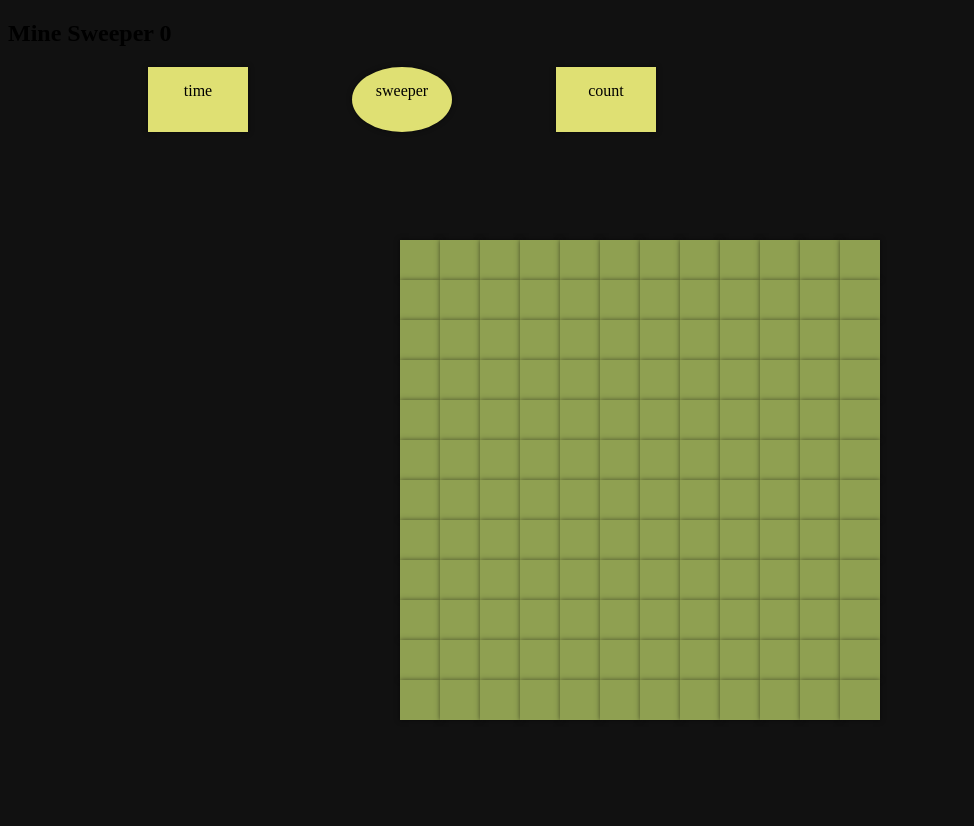
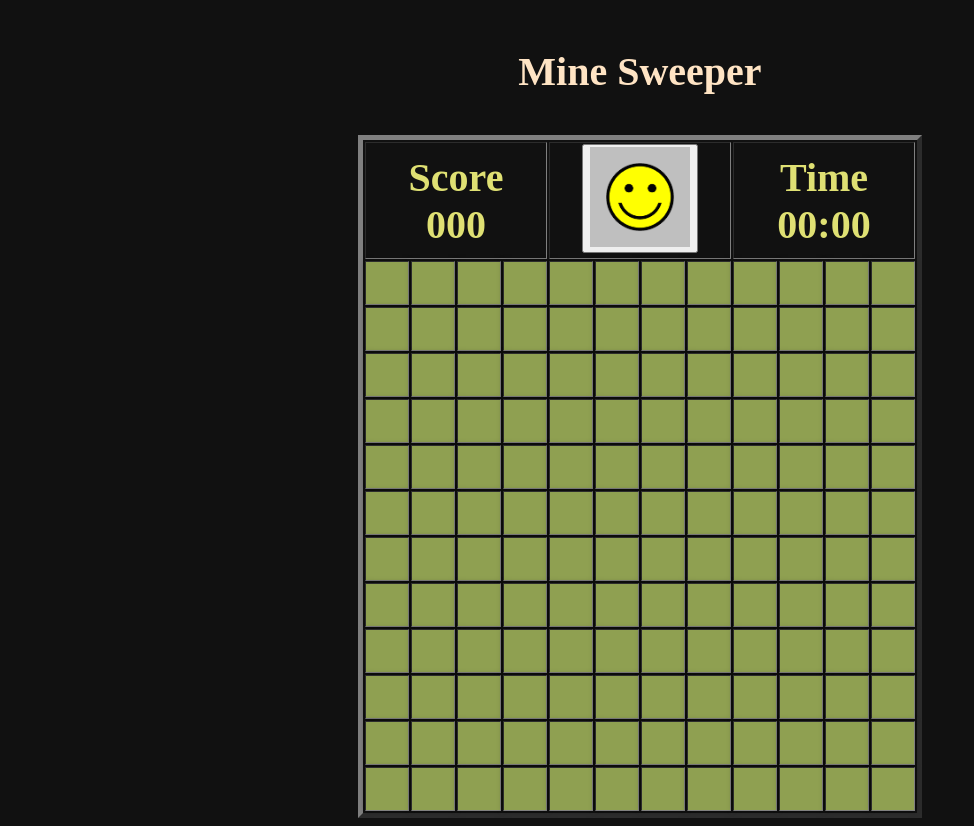
Before and after one commit to itsikco/sprint1, a plain HTML site: page index.html in a window 1280 px wide. Shown: the whole page, without its empty margins (0-974 px from the left). Before the commit the page ends 800 px from the top, so only its background shows below. Drawn offline with Linux system fonts and the light colour scheme.

Commit message:
Add files via upload

```diff
--- a/css/main.css
+++ b/css/main.css
@@ -1,17 +1,34 @@
-.game-header li {
-  list-style-type: none;
-  height: 35px;
-  width: 70px;
-  background-color: #dfe073;
- margin-left: 100px;
-  padding: 15px;
-  display: inline-block;
+table {
+  margin: auto;
+}
+
+.head {
+  font-size: 40px;
+  margin: auto;
   text-align: center;
-  box-shadow: 0 0 5px rgba(0, 0, 0, 0.5);
+  color: bisque;
+  padding: 40px;
+}
 
+th {
+  height: 40px;
+  color: #dfe073;
+  text-align: center;
+  font-size: 40px;
+  margin: auto;
 }
-.sweeper {
-  border-radius: 50%;
+
+img {
+  width: 100px;
+  height: 100px;
+}
+
+button:hover {
+  background-color: rgb(241, 229, 48);
+  cursor: pointer;
+}
+button.selected {
+  background: rgb(236, 138, 9);
 }
 
 body {
@@ -25,6 +42,7 @@ body {
   left: 50%;
   transform: translate(-50%, -50%);
 }
+
 .field-cell {
   display: flex;
 }
@@ -32,16 +50,16 @@ body {
 .cell {
   width: 40px;
   height: 40px;
-  background: linear-gradient(to top, rgb(143, 160, 81), rgb(143, 160, 81),  rgb(143, 160, 81), rgb(143, 160, 81), rgb(143, 160, 81), rgb(143, 160, 81), rgb(143, 160, 81));
+  background: linear-gradient(to top, rgb(143, 160, 81), rgb(143, 160, 81), rgb(143, 160, 81), rgb(143, 160, 81), rgb(143, 160, 81), rgb(143, 160, 81), rgb(143, 160, 81));
   box-shadow: 0 0 5px rgba(0, 0, 0, 0.5);
   cursor: pointer;
+}
 
+.cell:hover {
+  background: linear-gradient(to top, #074e25, rgb(143, 202, 146), rgb(183, 235, 149));
+}
 
-}
-.cell:hover {
-  background: linear-gradient(to top,  #074e25, rgb(143, 202, 146), rgb(183, 235, 149));
-}
 .cell.selected {
-  background: linear-gradient(to top,  #074e25, rgb(54, 185, 61), yellow);
+  background: linear-gradient(to top, #074e25, rgb(54, 185, 61), yellow);
   opacity: 30%;
 }
--- a/index.html
+++ b/index.html
@@ -5,196 +5,195 @@
     <meta charset="UTF-8">
     <meta name="viewport" content="width=device-width, initial-scale=1.0">
     <meta http-equiv="X-UA-Compatible" content="ie=edge">
-    <title>Document</title>
+    <title>minesweeper</title>
     <link rel="stylesheet" href="css/main.css">
 </head>
 
 <body>
-    <h2>Mine Sweeper <span>0</span></h2>
-    <button</button>
-    <div class="board-container"></div>
-    <ul class= "game-header">
-        <li>time</li>
-        <li class = "sweeper" onclick="init()">sweeper</li>
-        <li>count</li>
-    </ul>
-    <div class="minefield" onclick="document.getElementById('id1').style.color = 'yellow'">
-          <div class="field-row row-1">
-            <div class="cell"></div>
-            <div class="cell"></div>
-            <div class="cell"></div>
-            <div class="cell"></div>
-            <div class="cell"></div>
-            <div class="cell"></div>
-            <div class="cell"></div>
-            <div class="cell"></div>
-            <div class="cell"></div>
-            <div class="cell"></div>
-            <div class="cell"></div>
-            <div class="cell"></div>
-          </div>
+        <h1 class= "head">Mine Sweeper</h1>
+    <div>
+        <table border="5"  onclick="cellClicked(elCell,i,j)">
+            <tr>
+                <th colspan="4" class="thead">Score <br><span>000</span></th>
+                <th colspan="4"  class="thead"><button><img src="imges/sweeper.png"></button></th>
+                <th colspan="4" class="thead">Time<br><span id="minutes">00</span>:<span id="seconds">00</span></th>
+            </tr>
+            <tr class="field-row row-1">
+                <td class="cell"></td>
+                <td class="cell"></td>
+                <td class="cell"></td>
+                <td class="cell"></td>
+                <td class="cell"></td>
+                <td class="cell"></td>
+                <td class="cell"></td>
+                <td class="cell"></td>
+                <td class="cell"></td>
+                <td class="cell"></td>
+                <td class="cell"></td>
+                <td class="cell"></td>
+            </tr>
 
-          <div class="field-row row-2">
-            <div class="cell"></div>
-            <div class="cell"></div>
-            <div class="cell"></div>
-            <div class="cell"></div>
-            <div class="cell"></div>
-            <div class="cell"></div>
-            <div class="cell"></div>
-            <div class="cell"></div>
-            <div class="cell"></div>
-            <div class="cell"></div>
-            <div class="cell"></div>
-            <div class="cell"></div>
-          </div>
+            <tr class="field-row row-2">
+                <td class="cell"></td>
+                <td class="cell"></td>
+                <td class="cell"></td>
+                <td class="cell"></td>
+                <td class="cell"></td>
+                <td class="cell"></td>
+                <td class="cell"></td>
+                <td class="cell"></td>
+                <td class="cell"></td>
+                <td class="cell"></td>
+                <td class="cell"></td>
+                <td class="cell"></td>
+            </tr>
 
-          <div class="field-row row-3">
-            <div class="cell"></div>
-            <div class="cell"></div>
-            <div class="cell"></div>
-            <div class="cell"></div>
-            <div class="cell"></div>
-            <div class="cell"></div>
-            <div class="cell"></div>
-            <div class="cell"></div>
-            <div class="cell"></div>
-            <div class="cell"></div>
-            <div class="cell"></div>
-            <div class="cell"></div>
-          </div>
+            <tr class="field-row row-3">
+                <td class="cell"></td>
+                <td class="cell"></td>
+                <td class="cell"></td>
+                <td class="cell"></td>
+                <td class="cell"></td>
+                <td class="cell"></td>
+                <td class="cell"></td>
+                <td class="cell"></td>
+                <td class="cell"></td>
+                <td class="cell"></td>
+                <td class="cell"></td>
+                <td class="cell"></td>
+            </tr>
 
-          <div class="field-row row-4">
-            <div class="cell"></div>
-            <div class="cell"></div>
-            <div class="cell"></div>
-            <div class="cell"></div>
-            <div class="cell"></div>
-            <div class="cell"></div>
-            <div class="cell"></div>
-            <div class="cell"></div>
-            <div class="cell"></div>
-            <div class="cell"></div>
-            <div class="cell"></div>
-            <div class="cell"></div>
-          </div>
+            <tr class="field-row row-4">
+                <td class="cell"></td>
+                <td class="cell"></td>
+                <td class="cell"></td>
+                <td class="cell"></td>
+                <td class="cell"></td>
+                <td class="cell"></td>
+                <td class="cell"></td>
+                <td class="cell"></td>
+                <td class="cell"></td>
+                <td class="cell"></td>
+                <td class="cell"></td>
+                <td class="cell"></td>
+            </tr>
 
-          <div class="field-row row-5">
-            <div class="cell"></div>
-            <div class="cell"></div>
-            <div class="cell"></div>
-            <div class="cell"></div>
-            <div class="cell"></div>
-            <div class="cell"></div>
-            <div class="cell"></div>
-            <div class="cell"></div>
-            <div class="cell"></div>
-            <div class="cell"></div>
-            <div class="cell"></div>
-            <div class="cell"></div>
-          </div>
+            <tr class="field-row row-5">
+                <td class="cell"></td>
+                <td class="cell"></td>
+                <td class="cell"></td>
+                <td class="cell"></td>
+                <td class="cell"></td>
+                <td class="cell"></td>
+                <td class="cell"></td>
+                <td class="cell"></td>
+                <td class="cell"></td>
+                <td class="cell"></td>
+                <td class="cell"></td>
+                <td class="cell"></td>
+            </tr>
 
-          <div class="field-row row-6">
-            <div class="cell"></div>
-            <div class="cell"></div>
-            <div class="cell"></div>
-            <div class="cell"></div>
-            <div class="cell"></div>
-            <div class="cell"></div>
-            <div class="cell"></div>
-            <div class="cell"></div>
-            <div class="cell"></div>
-            <div class="cell"></div>
-            <div class="cell"></div>
-            <div class="cell"></div>
-          </div>
+            <tr class="field-row row-6">
+                <td class="cell"></td>
+                <td class="cell"></td>
+                <td class="cell"></td>
+                <td class="cell"></td>
+                <td class="cell"></td>
+                <td class="cell"></td>
+                <td class="cell"></td>
+                <td class="cell"></td>
+                <td class="cell"></td>
+                <td class="cell"></td>
+                <td class="cell"></td>
+                <td class="cell"></td>
+            </tr>
 
-          <div class="field-row row-7">
-            <div class="cell"></div>
-            <div class="cell"></div>
-            <div class="cell"></div>
-            <div class="cell"></div>
-            <div class="cell"></div>
-            <div class="cell"></div>
-            <div class="cell"></div>
-            <div class="cell"></div>
-            <div class="cell"></div>
-            <div class="cell"></div>
-            <div class="cell"></div>
-            <div class="cell"></div>
-          </div>
-          <div class="field-row row-8">
-            <div class="cell"></div>
-            <div class="cell"></div>
-            <div class="cell"></div>
-            <div class="cell"></div>
-            <div class="cell"></div>
-            <div class="cell"></div>
-            <div class="cell"></div>
-            <div class="cell"></div>
-            <div class="cell"></div>
-            <div class="cell"></div>
-            <div class="cell"></div>
-            <div class="cell"></div>
-          </div>
-          <div class="field-row row-9">
-            <div class="cell"></div>
-            <div class="cell"></div>
-            <div class="cell"></div>
-            <div class="cell"></div>
-            <div class="cell"></div>
-            <div class="cell"></div>
-            <div class="cell"></div>
-            <div class="cell"></div>
-            <div class="cell"></div>
-            <div class="cell"></div>
-            <div class="cell"></div>
-            <div class="cell"></div>
-          </div>
-          <div class="field-row row-10">
-            <div class="cell"></div>
-            <div class="cell"></div>
-            <div class="cell"></div>
-            <div class="cell"></div>
-            <div class="cell"></div>
-            <div class="cell"></div>
-            <div class="cell"></div>
-            <div class="cell"></div>
-            <div class="cell"></div>
-            <div class="cell"></div>
-            <div class="cell"></div>
-            <div class="cell"></div>
-          </div>
-          <div class="field-row row-11">
-            <div class="cell"></div>
-            <div class="cell"></div>
-            <div class="cell"></div>
-            <div class="cell"></div>
-            <div class="cell"></div>
-            <div class="cell"></div>
-            <div class="cell"></div>
-            <div class="cell"></div>
-            <div class="cell"></div>
-            <div class="cell"></div>
-            <div class="cell"></div>
-            <div class="cell"></div>
-          </div>
-          <div class="field-row row-12">
-            <div class="cell"></div>
-            <div class="cell"></div>
-            <div class="cell"></div>
-            <div class="cell"></div>
-            <div class="cell"></div>
-            <div class="cell"></div>
-            <div class="cell"></div>
-            <div class="cell"></div>
-            <div class="cell"></div>
-            <div class="cell"></div>
-            <div class="cell"></div>
-            <div class="cell"></div>
-          </div>
-
-        </div>
+            <tr class="field-row row-7">
+                <td class="cell"></td>
+                <td class="cell"></td>
+                <td class="cell"></td>
+                <td class="cell"></td>
+                <td class="cell"></td>
+                <td class="cell"></td>
+                <td class="cell"></td>
+                <td class="cell"></td>
+                <td class="cell"></td>
+                <td class="cell"></td>
+                <td class="cell"></td>
+                <td class="cell"></td>
+            </tr>
+            <tr class="field-row row-8">
+                <td class="cell"></td>
+                <td class="cell"></td>
+                <td class="cell"></td>
+                <td class="cell"></td>
+                <td class="cell"></td>
+                <td class="cell"></td>
+                <td class="cell"></td>
+                <td class="cell"></td>
+                <td class="cell"></td>
+                <td class="cell"></td>
+                <td class="cell"></td>
+                <td class="cell"></td>
+            </tr>
+            <tr class="field-row row-9">
+                <td class="cell"></td>
+                <td class="cell"></td>
+                <td class="cell"></td>
+                <td class="cell"></td>
+                <td class="cell"></td>
+                <td class="cell"></td>
+                <td class="cell"></td>
+                <td class="cell"></td>
+                <td class="cell"></td>
+                <td class="cell"></td>
+                <td class="cell"></td>
+                <td class="cell"></td>
+            </tr>
+            <tr class="field-row row-10">
+                <td class="cell"></td>
+                <td class="cell"></td>
+                <td class="cell"></td>
+                <td class="cell"></td>
+                <td class="cell"></td>
+                <td class="cell"></td>
+                <td class="cell"></td>
+                <td class="cell"></td>
+                <td class="cell"></td>
+                <td class="cell"></td>
+                <td class="cell"></td>
+                <td class="cell"></td>
+            </tr>
+            <tr class="field-row row-11">
+                <td class="cell"></td>
+                <td class="cell"></td>
+                <td class="cell"></td>
+                <td class="cell"></td>
+                <td class="cell"></td>
+                <td class="cell"></td>
+                <td class="cell"></td>
+                <td class="cell"></td>
+                <td class="cell"></td>
+                <td class="cell"></td>
+                <td class="cell"></td>
+                <td class="cell"></td>
+            </tr>
+            <tr class="field-row row-12">
+                <td class="cell"></td>
+                <td class="cell"></td>
+                <td class="cell"></td>
+                <td class="cell"></td>
+                <td class="cell"></td>
+                <td class="cell"></td>
+                <td class="cell"></td>
+                <td class="cell"></td>
+                <td class="cell"></td>
+                <td class="cell"></td>
+                <td class="cell"></td>
+                <td class="cell"></td>
+            </tr>
+        </table>
+    </div>
     <script src="js/utils.js"></script>
     <script src="js/game.js"></script>
     <script src="js/mines.js"></script>
--- a/js/mines.js
+++ b/js/mines.js
@@ -12,7 +12,6 @@ function setMinesNegsCount(field){
             if (j < 0 || j > mat[0].length - 1) continue
             if (i === rowIdx && j === colIdx) continue
             var currCell = mat[i][j];
-            if (currCell === '🔅') count++
             if (currCell === '🔅') count++
         }
     }
@@ -36,3 +35,7 @@ function minesAroundCount(){
     console.log('Count:', count);
     return count;
 }
+function getMineHTML(MINE) {
+    if(gMine.isOn){
+        return `<span style= "color:blue">${GHOST}</span>`;
+    }
```
Also changed, not shown: js/game.js (+69 -9 lines), imges/sweeper.png (added).
